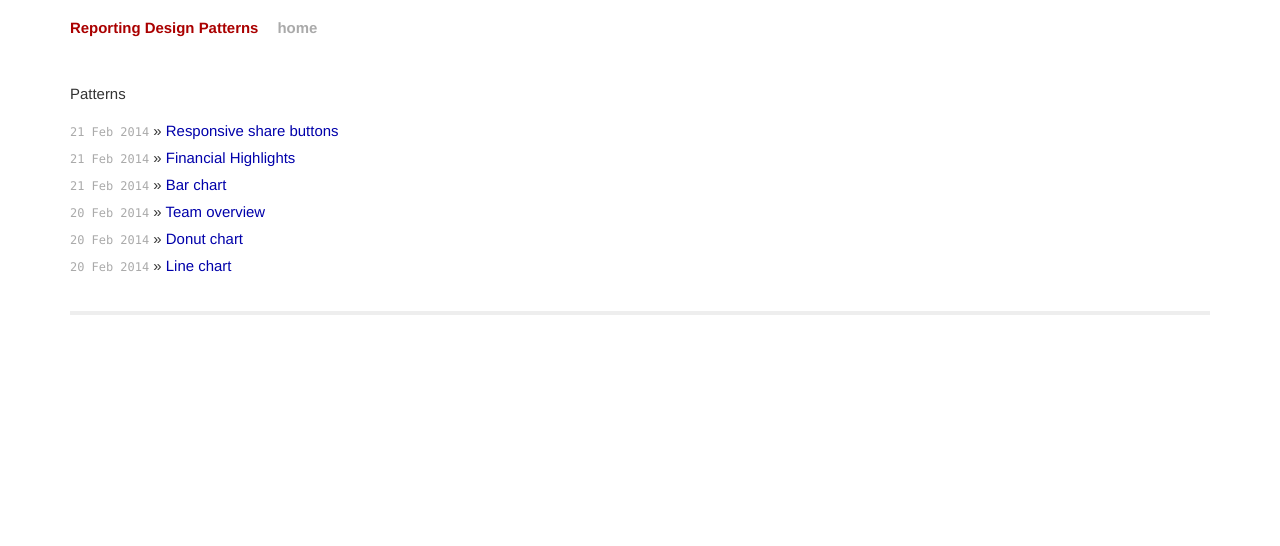
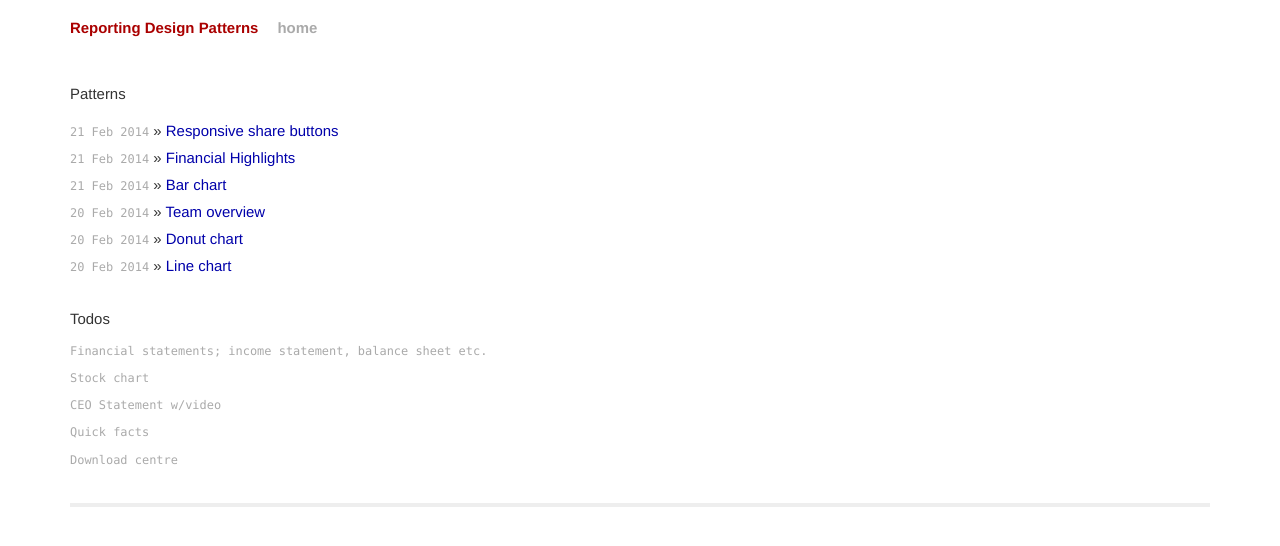
Before and after one commit to mikewire/ar_patterns, a Jekyll site: the page built from index.html, in a window 1280 px wide. Shown: the top 546 px of the page. Built offline with Jekyll 4.4.1, drawn with Linux system fonts in a browser that asks for light colours; nearby versions of some CDN libraries.

Commit message:
added todos

```diff
--- a/index.html
+++ b/index.html
@@ -10,4 +10,13 @@ title: Your New Jekyll Site
       <li><span>{{ post.date | date_to_string }}</span> &raquo; <a href="{{site.baseurl}}{{ post.url }}">{{ post.title }}</a></li>
     {% endfor %}
   </ul>
+  <h2>Todos</h2>
+  <ul class="posts">
+  	<li><span>Financial statements; income statement, balance sheet etc.</span></li>
+  	<li><span>Stock chart</span></li>
+  	<li><span>CEO Statement w/video</span></li>
+  	<li><span>Quick facts</span></li>
+  	<li><span>Download centre</span></li>
+
+  </ul>
 </div>
```
